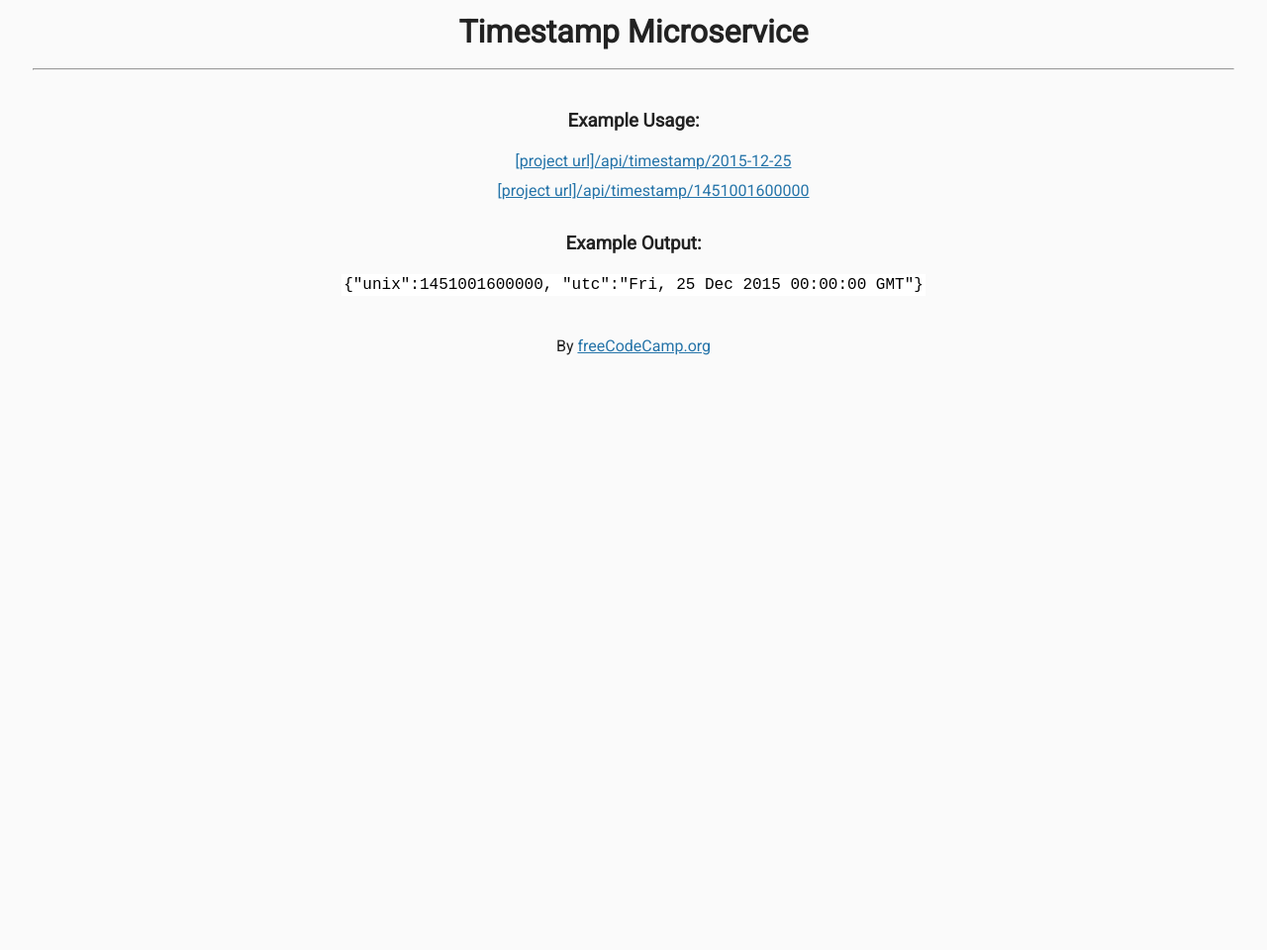
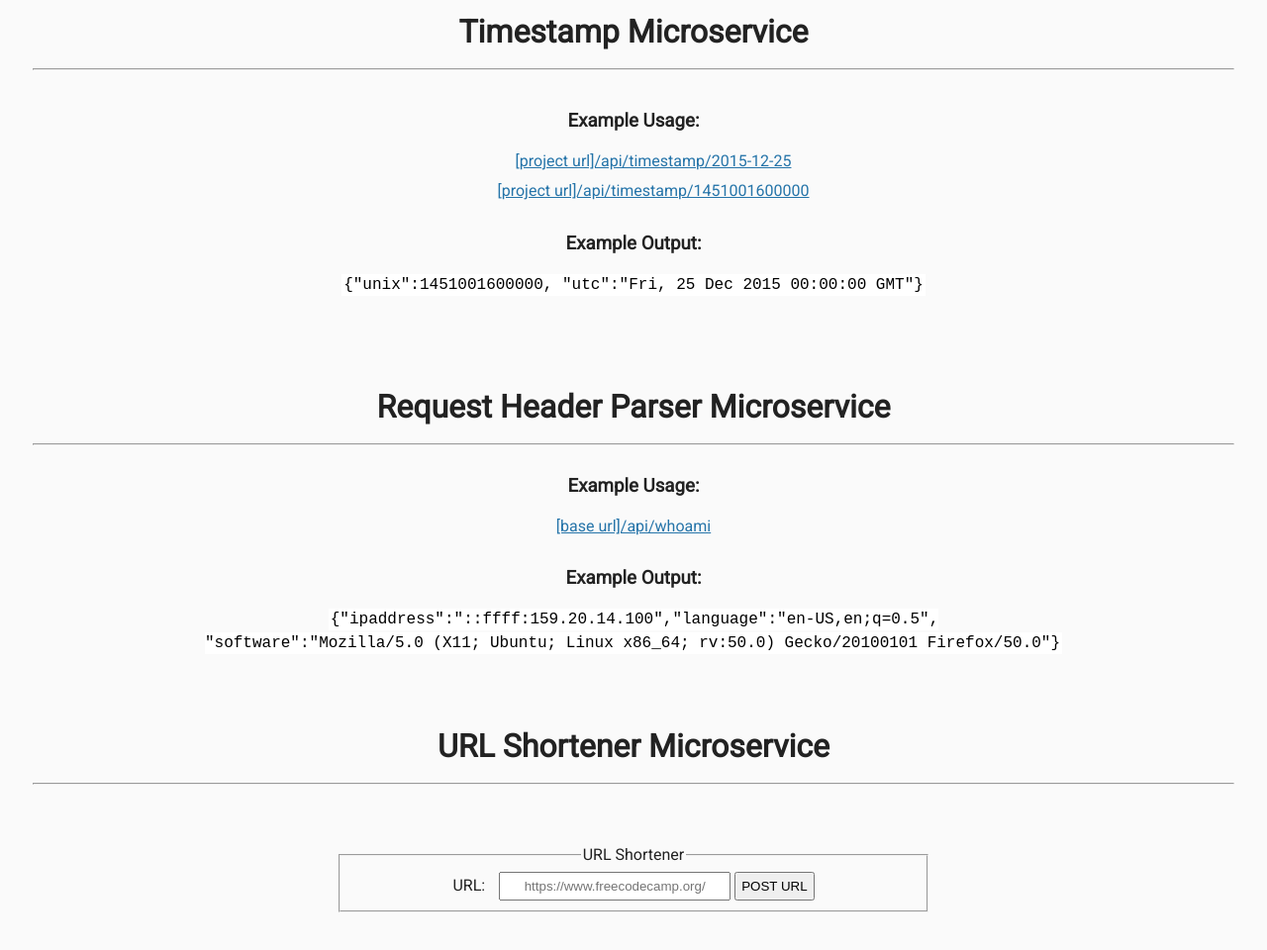
Before and after one commit to wyt890301/APIs-and-Microservices, a website: page views/index.html in a window 1280 px wide. Shown: the whole page at 99% size. Before the commit the page ends 800 px from the top, so only its background shows below. Drawn offline with Linux system fonts and the light colour scheme; files that its build step writes are made by us from their sources.

Commit message:
Final-version

```diff
--- a/public/style.css
+++ b/public/style.css
@@ -7,6 +7,10 @@ body {
 	background-color: #FaFaFa;
 	text-align: center;
 	line-height: 1.4em;
+}
+main {
+	padding: 0;
+	margin-top: 40px;
 }
 
 .container {
@@ -44,3 +48,25 @@ li {
 a {
 	color: #2574A9;
 }
+.user-stories li {
+	margin-bottom: 1em;
+}
+
+form {
+	margin: 10px auto;
+	padding: 20px;
+	max-width: 600px;
+}
+
+label {
+	margin-right: 10px;
+  }
+
+  input {
+	padding: 5px;
+  }
+
+  input[type='text'] {
+	width: 220px;
+	text-align: center;
+  }
--- a/views/index.html
+++ b/views/index.html
@@ -2,7 +2,7 @@
 
 <html>
    <head>
-      <title>Timestamp Microservice | freeCodeCamp.org</title>
+      <title>APIs and Microservice Project</title>
       <link rel="shortcut icon" href="https://cdn.freecodecamp.org/universal/favicons/favicon-32x32.png" type="image/x-icon"/>
       <link href="https://fonts.googleapis.com/css?family=Roboto" rel="stylesheet" type="text/css">
       <link href="style.css" rel="stylesheet" type="text/css">
@@ -22,11 +22,33 @@
       <p>
         <code>{"unix":1451001600000, "utc":"Fri, 25 Dec 2015 00:00:00 GMT"}</code>
       </p>
-    </div>
-    <div class="footer">
+    </div><br><br>
+    <div class="container">
+      <h1>Request Header Parser Microservice</h1>
+      <hr />
+      <h3>Example Usage:</h3>
       <p>
-        By <a href="https://www.freecodecamp.org/">freeCodeCamp.org</a>
+        <a href="api/whoami">[base url]/api/whoami</a>
       </p>
-    </div>
+
+      <h3>Example Output:</h3>
+      <p>
+        <code>{"ipaddress":"::ffff:159.20.14.100","language":"en-US,en;q=0.5",<br>"software":"Mozilla/5.0 (X11; Ubuntu; Linux x86_64; rv:50.0) Gecko/20100101 Firefox/50.0"}</code>
+      </p>
+    </div><br><br>
+    <h1>URL Shortener Microservice</h1>
+    <hr />
+	<main>
+		<section>
+			<form action="/api/shorturl/new" method="POST">
+				<fieldset>
+					<legend>URL Shortener</legend>
+					<label for="url_input">URL:</label>
+            <input id="url_input" type="text" name="url" placeholder="https://www.freecodecamp.org/" />
+            <input type="submit" value="POST URL" />
+          </fieldset>
+        </form>
+      </section>
+    </main><br><br>
   </body>
 </html>
```
Also changed, not shown: package.json (+11 -1 lines), server.js (+61 -11 lines), 2 other files.
